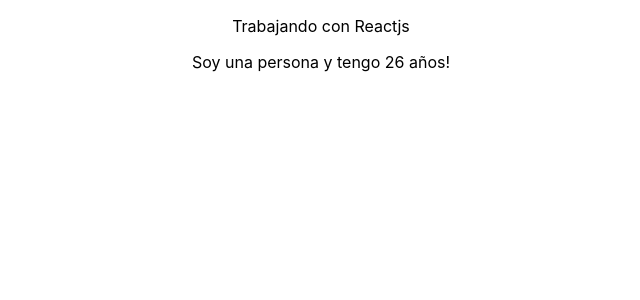
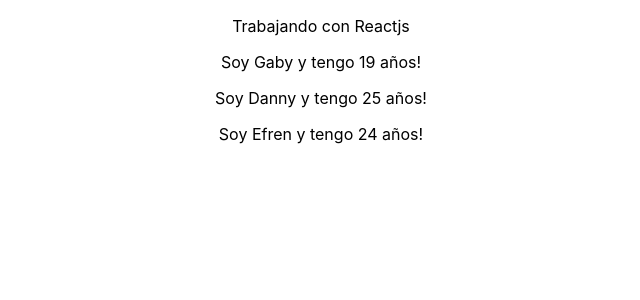
Before and after one commit to edarcarto/zafiroclass, a React (Create React App) app: page / in a window 1280 px wide. Shown: the top 300 px of the page, without its empty margins (319-959 px from the left). Built offline with nearby package versions, Linux system fonts and the light colour scheme.

Commit message:
Que son los props y como usarlos en componentes

```diff
--- a/src/App.js
+++ b/src/App.js
@@ -1,5 +1,4 @@
 import React, { Component } from 'react';
-import logo from './logo.svg';
 import './App.css';
 import Person from './Person/Person'
 
@@ -8,7 +7,11 @@
     return (
       <div className="App">
         <p>Trabajando con Reactjs</p>
-        <Person />
+        <Person name="Gaby" age="19" />
+        <Person name="Danny" age="25">
+          Hobbies: : Tocar guitarra
+        </Person>
+        <Person name="Efren" age="24"/>
       </div>
     );
   }
--- a/src/Person/Person.js
+++ b/src/Person/Person.js
@@ -1,7 +1,7 @@
 import React from 'react';
 
-const person = () => {
-    return <p>Soy una persona y tengo {Math.floor(Math.random() * 30)} años!</p>
+const person = (props) => {
+    return <p>Soy {props.name} y tengo {props.age} años!</p>
 }
 
 export default person;
```
